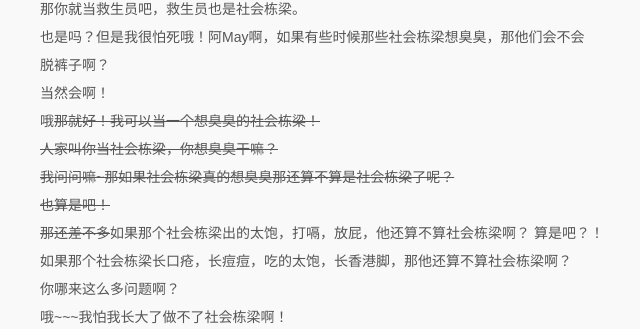
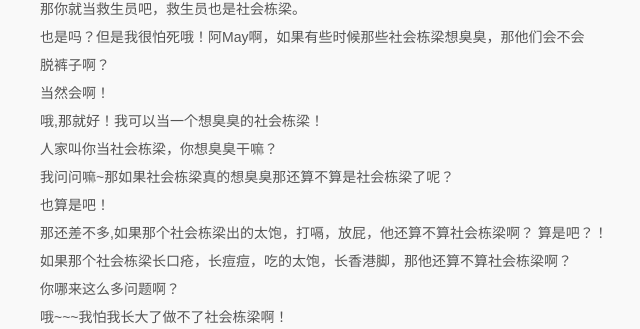
Before and after one commit to luweien/luweien.github.com, a Jekyll site: the page built from _posts/2014-01-21-阿May.md, in a window 1280 px wide and 900 px high, scrolled down 1327 px. Shown: the part 147-476 px from the top of the window, without its empty margins (260-900 px from the left). Built offline with Jekyll 4.4.1, drawn with Linux system fonts in a browser that asks for light colours; some web fonts are replaced; Markdown is read by kramdown in place of the engine named in the settings; comment, search, counter and statistics services are not loaded.

```diff
--- a/_posts/2014-01-21-阿May.md
+++ b/_posts/2014-01-21-阿May.md
@@ -48,11 +48,11 @@ tags: life
 也是吗？但是我很怕死哦！阿May啊，如果有些时候那些社会栋梁想臭臭，那他们会不会
 脱裤子啊？
 当然会啊！
-哦~~那就好！我可以当一个想臭臭的社会栋梁！
+哦,那就好！我可以当一个想臭臭的社会栋梁！
 人家叫你当社会栋梁，你想臭臭干嘛？
 我问问嘛~那如果社会栋梁真的想臭臭那还算不算是社会栋梁了呢？
 也算是吧！
-那还差不多~~如果那个社会栋梁出的太饱，打嗝，放屁，他还算不算社会栋梁啊？
+那还差不多,如果那个社会栋梁出的太饱，打嗝，放屁，他还算不算社会栋梁啊？
 算是吧？！
 如果那个社会栋梁长口疮，长痘痘，吃的太饱，长香港脚，那他还算不算社会栋梁啊？
 你哪来这么多问题啊？
```
